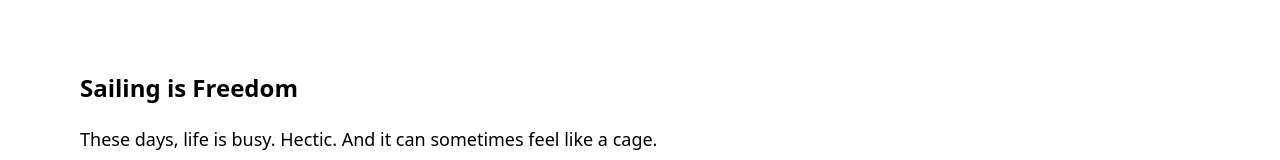
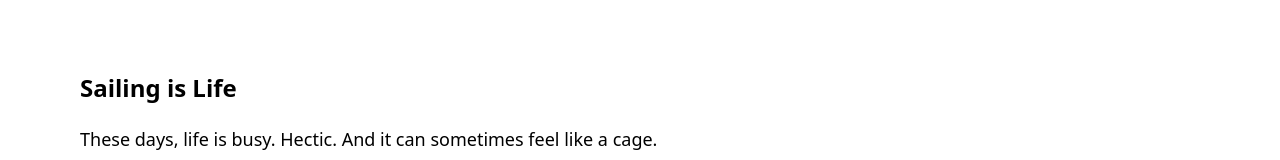
Before and after one commit to beryllium/sailing-coops, a website: page docs/index.html in a window 1280 px wide. Shown: the part 416-576 px from the top of the page. Drawn offline with nearby package versions, Linux system fonts and the light colour scheme; files that its build step writes are made by us from their sources; files whose address does not match are found by name.

Commit message:
Sailing is Life

```diff
--- a/docs/index.html
+++ b/docs/index.html
@@ -47,7 +47,7 @@
         </header>
 
     <div class="md:mx-20 mx-10 mt-10 mb-20 md:mt-20 w-3/4">
-<h2 class="text-2xl font-extrabold mb-5">Sailing is Freedom</h2>
+<h2 class="text-2xl font-extrabold mb-5">Sailing is Life</h2>
 
 <p class="text-lg">These days, life is busy. Hectic. And it can sometimes feel like a cage.</p>
 
--- a/source/index.html
+++ b/source/index.html
@@ -10,7 +10,7 @@ product_blurb: >
 ---
 
 <div class="md:mx-20 mx-10 mt-10 mb-20 md:mt-20 w-3/4">
-<h2 class="text-2xl font-extrabold mb-5">Sailing is Freedom</h2>
+<h2 class="text-2xl font-extrabold mb-5">Sailing is Life</h2>
 
 <p class="text-lg">These days, life is busy. Hectic. And it can sometimes feel like a cage.</p>
 
```
